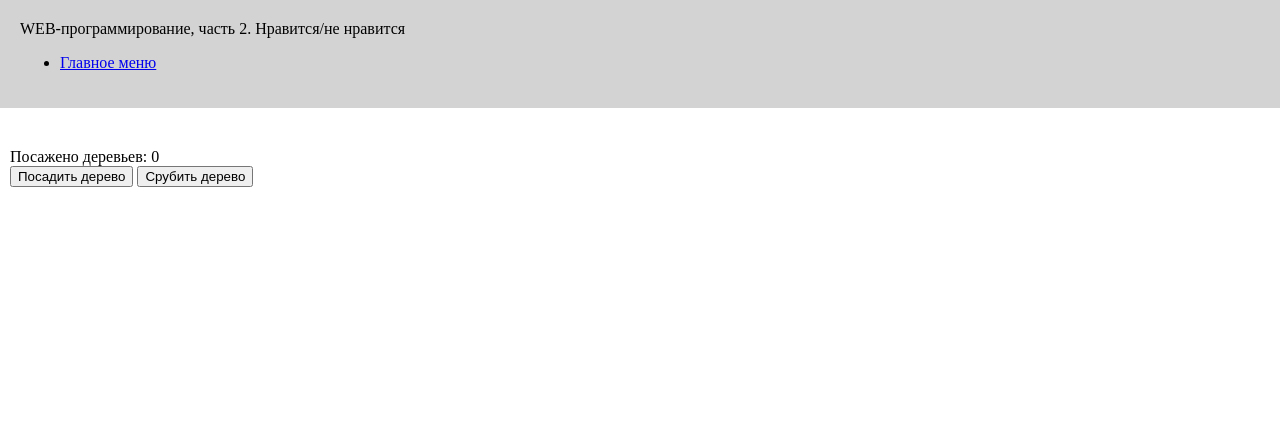
After one commit to temako04/web-programming-labs-2, a Flask app: page /lab4/tree in a window 1280 px wide. The commit adds this page. Shown: the top 427 px of the page. Run offline with Flask 3, Linux system fonts and the light colour scheme.

Commit message:
Счётчик деревьев

```diff
--- a/lab4.py
+++ b/lab4.py
@@ -81,3 +81,20 @@ def pow_numbers():
     x2 = int(x2)
     result = x1 ** x2
     return render_template('lab4/pow.html', x1=x1, x2=x2, result=result)
+
+tree_count = 0
+
+@lab4.route('/lab4/tree', methods= ['GET', 'POST'])
+def tree():
+    global tree_count
+    if request.method == 'GET':
+        return render_template('lab4/tree.html', tree_count=tree_count)
+
+    operation = request.form.get('operation')
+
+    if operation == 'cut':
+        tree_count -= 1
+    elif operation == 'plant':
+        tree_count += 1
+
+    return render_template('lab4/tree.html', tree_count = tree_count)
--- a/templates/lab4/lab4.html
+++ b/templates/lab4/lab4.html
@@ -11,5 +11,6 @@
         <li><a href="/lab4/mul-form">Умножение</a></li>
         <li><a href="/lab4/sub-form">Вычитание</a></li>
         <li><a href="/lab4/pow-form">Возведение в степень</a></li>
+        <li><a href="/lab4/tree">Счетчик деревьев</a></li>
     </ol>
 {% endblock %}
--- /dev/null
+++ b/templates/lab4/tree.html
@@ -0,0 +1,13 @@
+{% extends "base.html" %}
+
+{% block lab %}Нравится/не нравится{% endblock %}
+
+{% block main %}
+    <div>
+        Посажено деревьев: {{ tree_count }}
+    </div>
+    <form method="post">
+        <button name="operation" value="plant">Посадить дерево</button>
+        <button name="operation" value="cut">Срубить дерево</button>
+    </form>
+{% endblock %}
```
